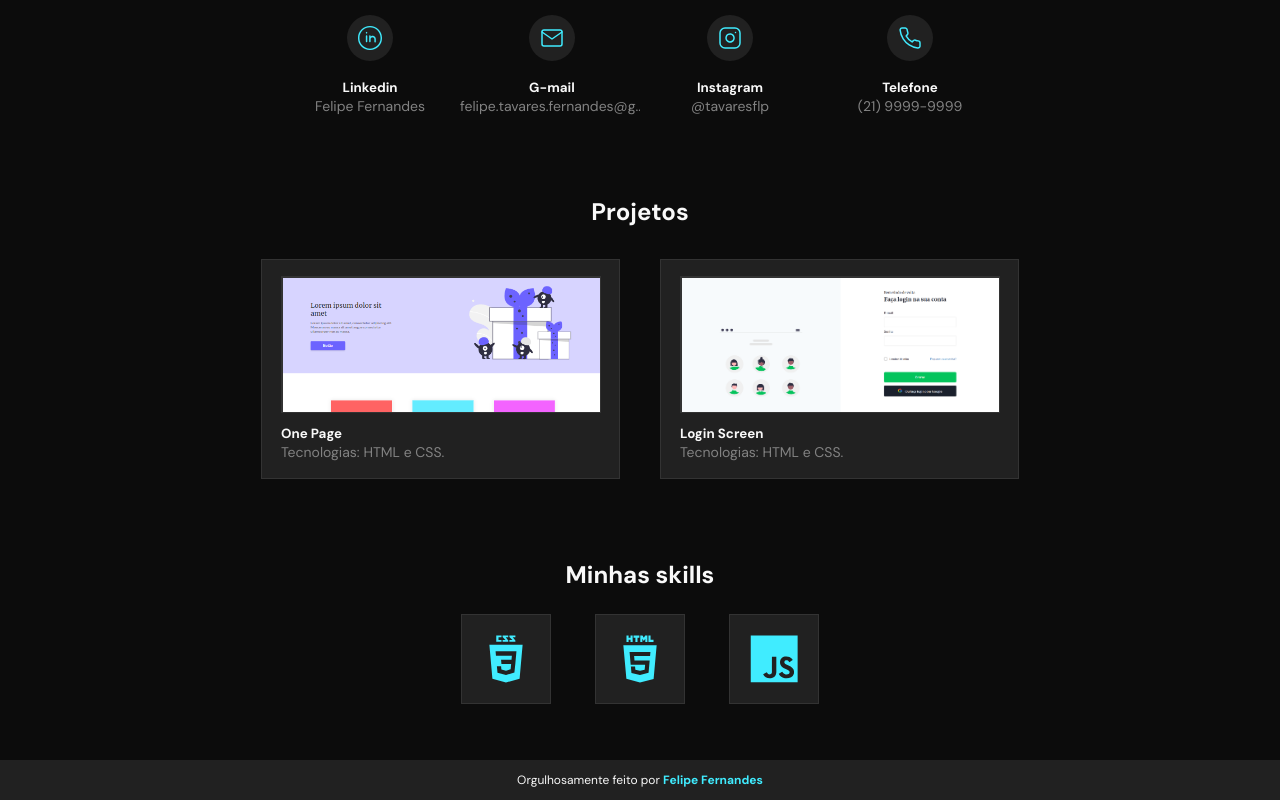
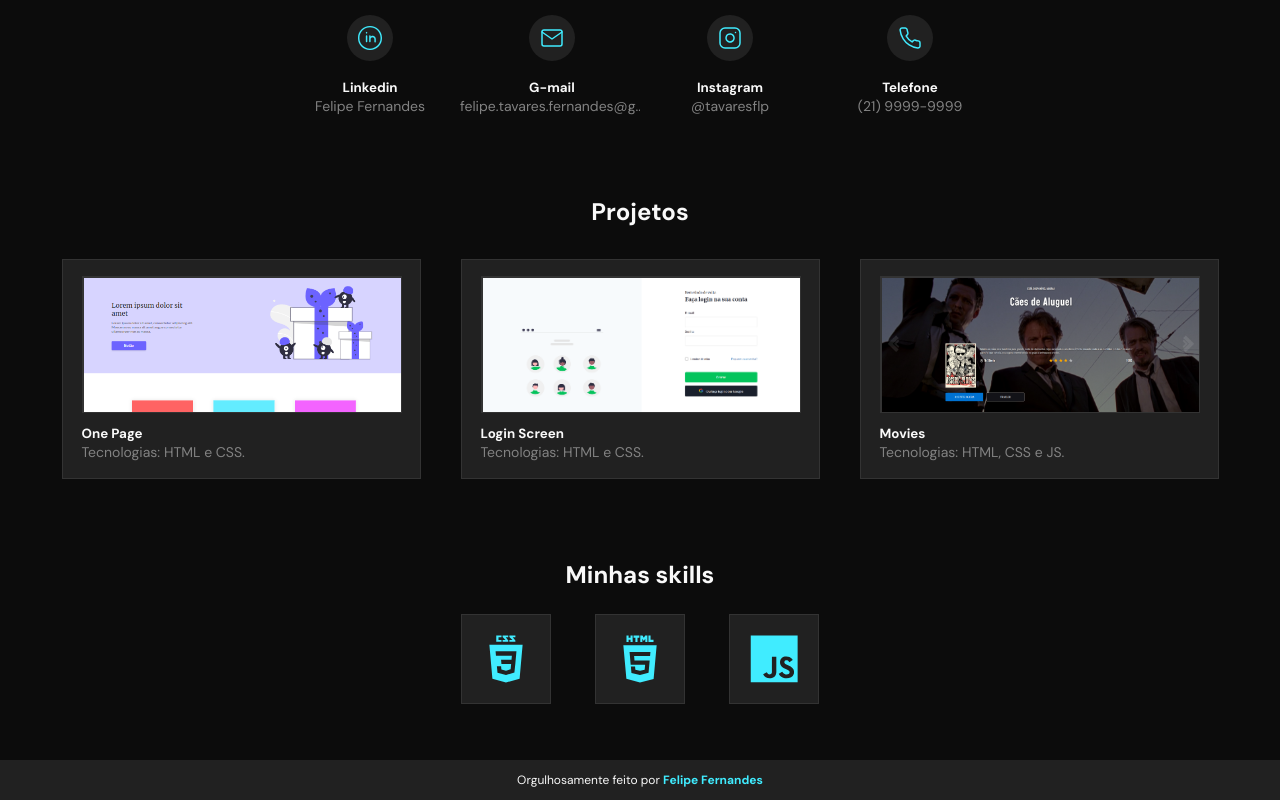
Before and after one commit to felipetfernandes/felipetfernandes.github.io, a plain HTML site: page index.html in a window 1280 px wide. Shown: the part 662-1462 px from the top of the page. Drawn offline with Linux system fonts and the light colour scheme.

Commit message:
new project done

```diff
--- a/index.html
+++ b/index.html
@@ -209,6 +209,18 @@
                 <h3>Login Screen</h3>
                 <p>Tecnologias: HTML e CSS.</p>
             </div>
+            <div class="wrapper-projects">
+                <picture>
+                    <a
+                        href="https://felipetfernandes.github.io/movies"
+                        target="_blank"
+                    >
+                        <img src="../images/movies.png" alt="" />
+                    </a>
+                </picture>
+                <h3>Movies</h3>
+                <p>Tecnologias: HTML, CSS e JS.</p>
+            </div>
         </section>
         <!-- <section class="services">
             <h1>Serviços</h1>
```
Also changed, not shown: images/movies.png (added).
